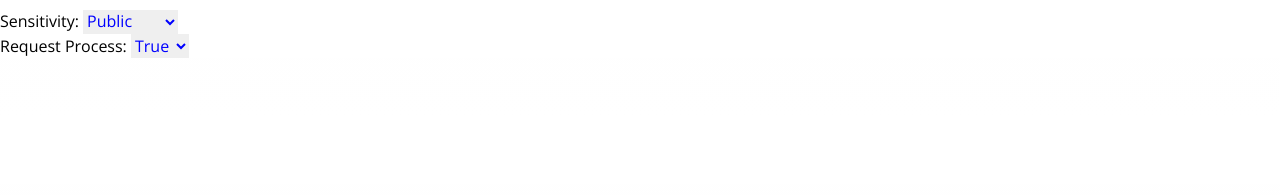
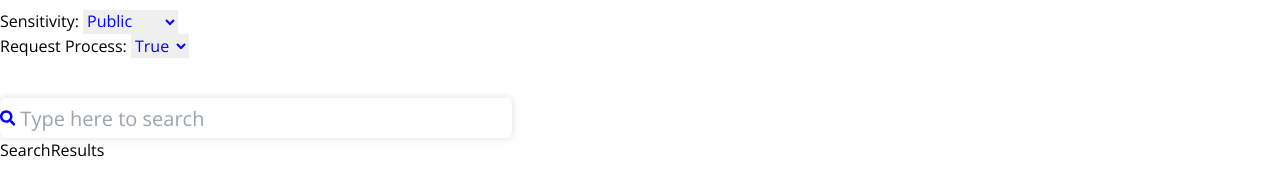
Before and after one commit to viethungle-vt1401/data-foundry-2023, a Next.js app: page / in a window 1280 px wide. Shown: the part 195-390 px from the top of the page. Built offline with nearby package versions, Linux system fonts and the light colour scheme; no server answers.

Commit message:
added a searchbar

```diff
--- /dev/null
+++ b/components/SearchBar.css
@@ -0,0 +1,26 @@
+.input-wrapper {
+    background-color: white;
+    width:100%;
+    border-radius: 6px;
+    height: 2.5rem;
+    padding: 0 0px;
+    box-shadow: 0px 0px 8px #ddd;
+    display: flex;
+    align-items: center;
+}
+
+input{
+    background-color:transparent;
+    border:none;
+    height:100%;
+    font-size: 1.25rem;
+    width: 100%;
+    margin-left: 5px;
+
+}
+input:focus {
+    outline:none;
+}
+#search-icon {
+    color: blue;
+}
--- /dev/null
+++ b/components/SearchBar.js
@@ -0,0 +1,26 @@
+import React, {useState} from "react";
+import {FaSearch} from "react-icons/fa"
+import "./SearchBar.css";
+
+
+export const SearchBar = () =>{
+    const [input, setInput] = useState("");
+
+    const fetchData = (value) => {
+        /* asynchronousetch(`/api/data-foundry/?search_string=${value}`) /*1446*/
+
+    }
+    const handleChange = (value) => {
+        setInput(value)
+        fetchData(value)
+    }
+
+    return (
+    <div className="input-wrapper">
+    <FaSearch id="search-icon"/>
+    <input
+     placeholder = "Type here to search"
+     value={input} onChange = {(e) => handleChange(e.target.value)}/>
+    </div>
+    );
+};
--- a/package.json
+++ b/package.json
@@ -16,6 +16,7 @@
     "next": "13.4.4",
     "react": "18.2.0",
     "react-dom": "18.2.0",
+    "react-icons": "^4.9.0",
     "style-loader": "^3.3.3"
   },
   "devDependencies": {
--- a/pages/index.js
+++ b/pages/index.js
@@ -3,6 +3,7 @@ import Profile from '../pages/profile';
 import DataTable from '../components/data-table';
 import Filters from '../components/filters';
 import '../styles/globals.css'
+import { SearchBar } from '@/components/SearchBar';
 
 export default function Home() {
   const [filters, setFilters] = useState({"filters": {"sensitivity": "Public", "request_process": "True"}})
@@ -20,6 +21,11 @@ export default function Home() {
         <DataTable filters={filters} />
       </span>
       <Filters setFilters={setFilters} />
+      <div className = "search-bar-container">
+      <SearchBar />
+      <div>SearchResults</div>
+
+      </div>
     </div>
   )
 }
--- a/styles/globals.css
+++ b/styles/globals.css
@@ -54,3 +54,12 @@ h1 {
 #filter select {
   color: blue;
 }
+.search-bar-container {
+  padding-top: 5vh;
+  width: 40%;
+  margin: top;
+  display:flex;
+  flex-direction:column;
+  align-items: right;
+  min-width: 200px;
+}
```
Also changed, not shown: 2 other files (tests, documents, lock files or other folders).
